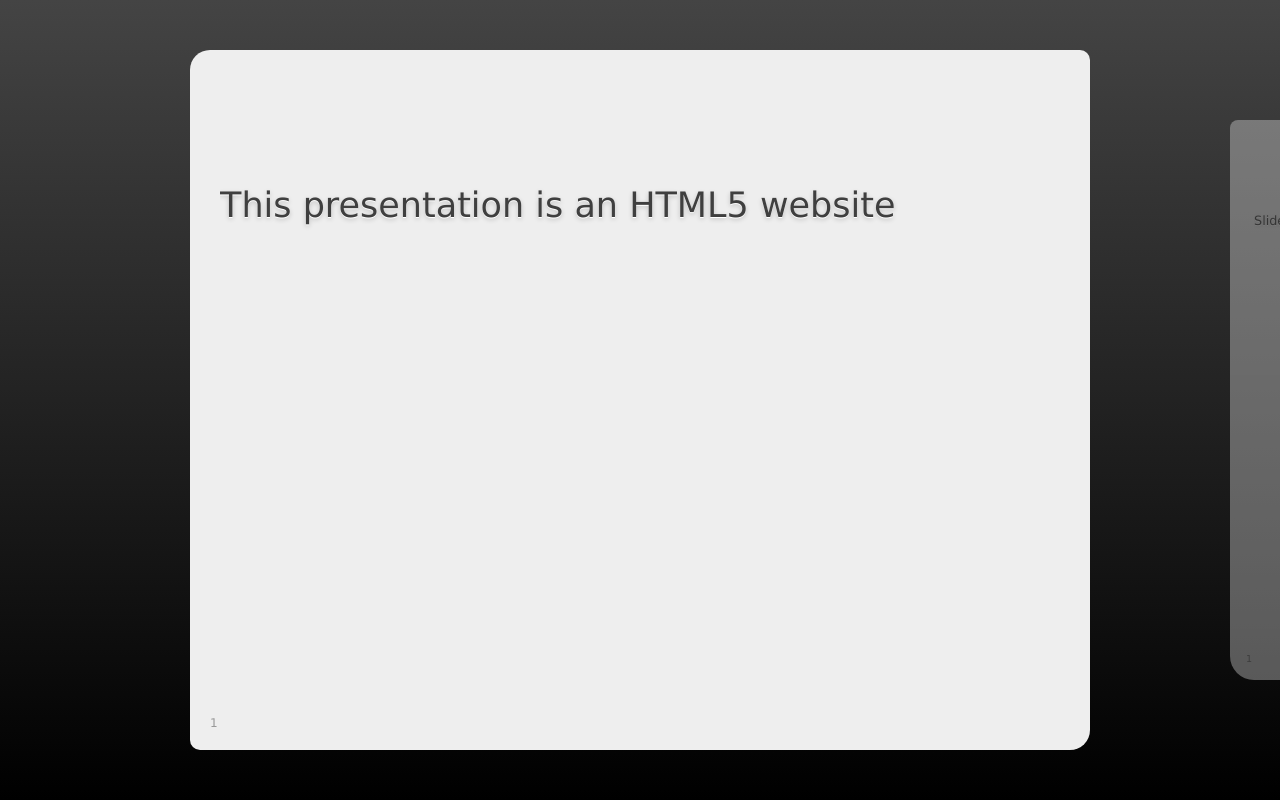
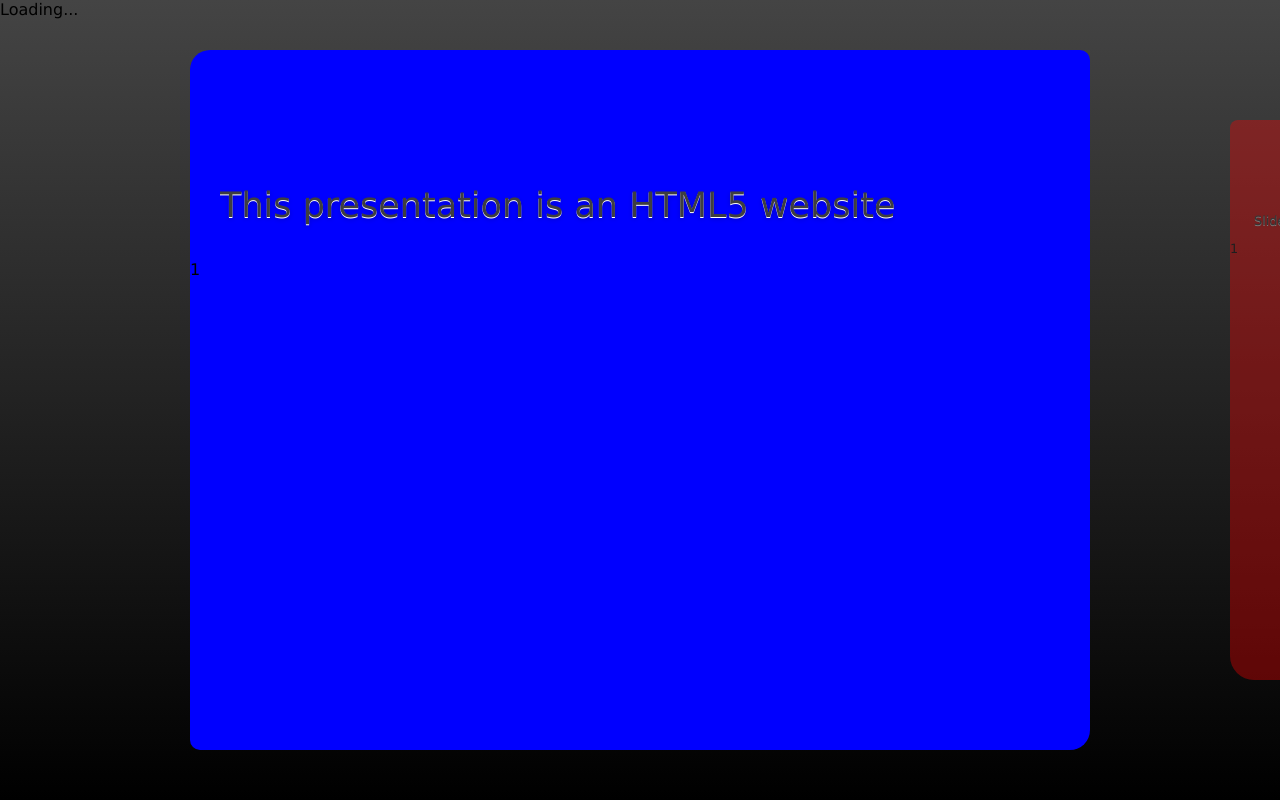
Before and after one commit to javiergamarra/weddingWeb, a PHP site: page / in a window 1280 px wide. Run offline with PHP 8.4, Linux system fonts and the light colour scheme.

Commit message:
breaking style

```diff
--- a/css/moon.css
+++ b/css/moon.css
@@ -1,3 +1,13 @@
+.slide.far-past {
+	display: block;
+	margin-left: -2400px;
+}
+
+.slide.far-future {
+	display: block;
+	margin-left: 1500px;
+}
+
 #landing-slide p {
 	font-size: 35px;
 }
@@ -71,65 +81,19 @@
 .slide:nth-child(even) {
 	border-radius: 10px 30px 10px 30px;
 	-moz-border-radius: 10px 20px 10px 20px;
+	background: red;
 }
 
 .slide:nth-child(odd) {
 	border-radius: 20px 10px 20px 10px;
 	-moz-border-radius: 20px 10px 20px 10px;
-}
-
-.slide .counter {
-	color: #999999;
-	position: absolute;
-	left: 20px;
-	bottom: 20px;
-	display: block;
-	font-size: 12px;
-	width: 100%;
-}
-
-.slide:not  (.transitionSlide  ) .counter:after {
-	content: '';
-	width: 32px;
-	height: 32px;
-	background-repeat: no-repeat;
-	background-position: right bottom;
-	position: absolute;
-	bottom: 0;
-	right: 45px;
-	opacity: 0.25;
-}
-
-.styling .counter:after {
-	background:
-		url(http://www.html5rocks.com/static/images/identity/classes_32/HTML5_Styling_32.png);
+	background: blue;
 }
 
 .slide.transitionSlide h2 {
 	font-size: 40px;
 	margin: 0;
 	line-height: 10px;
-}
-
-.slide.transitionSlide p {
-	margin: 0;
-}
-
-.slide.transitionSlide img {
-	opacity: 0.25;
-	width: 64px;
-	height: 64px;
-}
-
-.slide.far-past {
-	display: block;
-	margin-left: -2400px;
-}
-
-.slide.past {
-	visibility: visible;
-	display: block;
-	margin-left: -1400px;
 }
 
 .slide.current {
@@ -142,15 +106,26 @@
 	opacity: 1.0;
 }
 
+.slide.past {
+	visibility: visible;
+	display: block;
+	margin-left: -1400px;
+}
+
 .slide.future {
 	visibility: visible;
 	display: block;
 	margin-left: 500px;
 }
 
-.slide.far-future {
+.slide.up {
 	display: block;
 	margin-left: 1500px;
+}
+
+.slide.down {
+	display: block;
+	margin-left: -2400px;
 }
 
 section,footer {
@@ -168,7 +143,7 @@
 	margin: 20px 0 0 30px;
 }
 
-#presentation-counter {
+/*#presentation-counter {
 	color: #fff;
 	font: 100px 'Yanone Kaffeesatz';
 	letter-spacing: 1px;
@@ -177,3 +152,13 @@
 	width: 100%;
 	text-align: center;
 }
+
+.slide .counter {
+	color: #999999;
+	position: absolute;
+	left: 20px;
+	bottom: 20px;
+	display: block;
+	font-size: 12px;
+	width: 100%;
+}*/
--- a/js/presentation.js
+++ b/js/presentation.js
@@ -33,7 +33,7 @@
   		        this._presentationCounter.textContent = currentIndex;
   		    }
   		      window.location.hash = this.current;
-  		    for (var x = currentIndex-1; x < currentIndex + 7; x++) {
+  		    for (var x = currentIndex-1; x < currentIndex + 6; x++) {
   		      if (this._slides[x-4]) {
   		        this._slides[x-4].setState(Math.max(0, x-currentIndex));
   		      }
--- a/js/slide.js
+++ b/js/slide.js
@@ -4,7 +4,7 @@
 	this._node = node;
 	this._count = this._count + 1;
 	if (this._node) {
-		addClass(this._node, 'slide distant-slide');
+		addClass(this._node, 'slide');
 	}
 	this._makeCounter();
 };
@@ -13,7 +13,9 @@
 		_node: null,
 		_count: 0,
 		_currentState: '',
-		_states: [ 'distant-slide', 'far-past','past', 'current', 'future','far-future', 'distant-slide' ],
+		  _states: [ 'distant-slide', 'far-past',
+                     'past', 'current', 'future',
+                     'far-future', 'distant-slide' ],
 		setState: function(state) {
 	if (typeof state != 'string') {
 		state = this._states[state];
```
